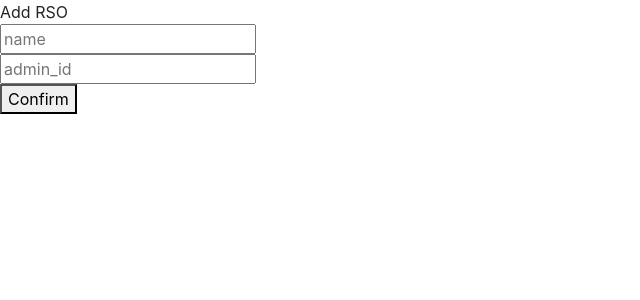
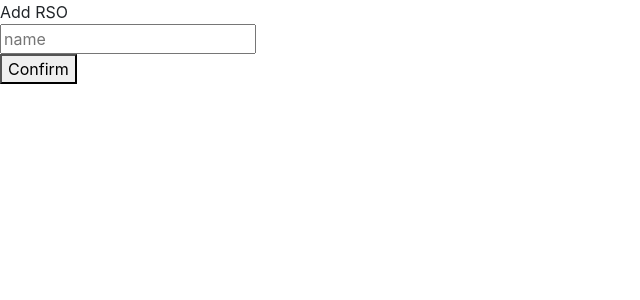
Before and after one commit to SantiagoMS03/ucfevents, a React (Create React App) app in the folder client/: page /universities/1/newrso in a window 1280 px wide. Shown: the top 300 px of the page, without its empty margins (0-640 px from the left). Built offline with nearby package versions, Linux system fonts and the light colour scheme; the HTML template or start-up script is replaced by a standard one.

Commit message:
Update AddRSO.js

```diff
--- a/client/src/components/rsos/AddRSO.js
+++ b/client/src/components/rsos/AddRSO.js
@@ -1,10 +1,12 @@
 import React, { useState, Fragment } from 'react'
 import RSOFinder from '../../apis/RSOFinder'
 import EditUser from '../login/EditUser';
+import GetCookie from '../Cookie';
 
 const AddRSO = () => {
+  const id = GetCookie("user_id");
   const [name, setName] = useState("");
-  const [admin_id, setAdminID] = useState("");
+  const [admin_id, setAdminID] = useState({id});
 
   const handleSubmit = async (e) => {
     e.preventDefault();
@@ -31,14 +33,6 @@ const AddRSO = () => {
             placeholder='name'
           />
         </div>
-        <div>
-          <input
-            value={admin_id}
-            onChange={(e) => setAdminID(e.target.value)}
-            type='number'
-            placeholder='admin_id'
-          />
-        </div>
         <button
           onClick={handleSubmit}
           type='submit'
```
